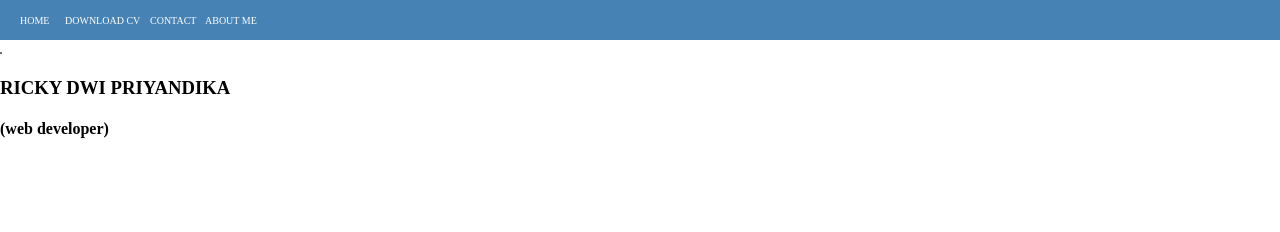
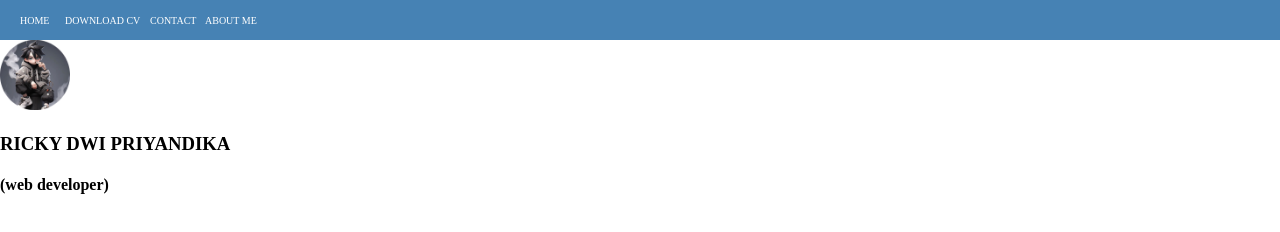
Before and after one commit to aki098/aki098.github.io, a plain HTML site: page index.html in a window 1280 px wide. Drawn offline with Linux system fonts and the light colour scheme.

Commit message:
Update index.html

```diff
--- a/index.html
+++ b/index.html
@@ -64,8 +64,8 @@ aside
   background-color: white;
 }
   img{
-    width:2px;
-    height:2px;
+    width:70px;
+    height:70px;
     )
 /*nama saya ... */
 h3
```
